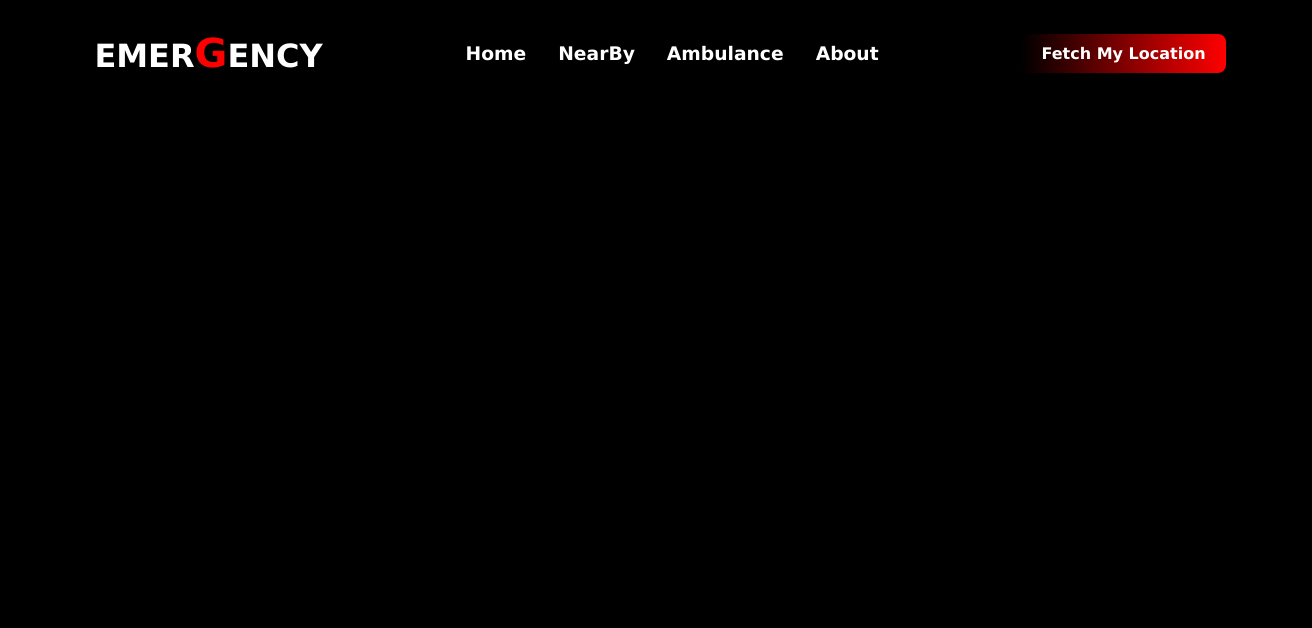
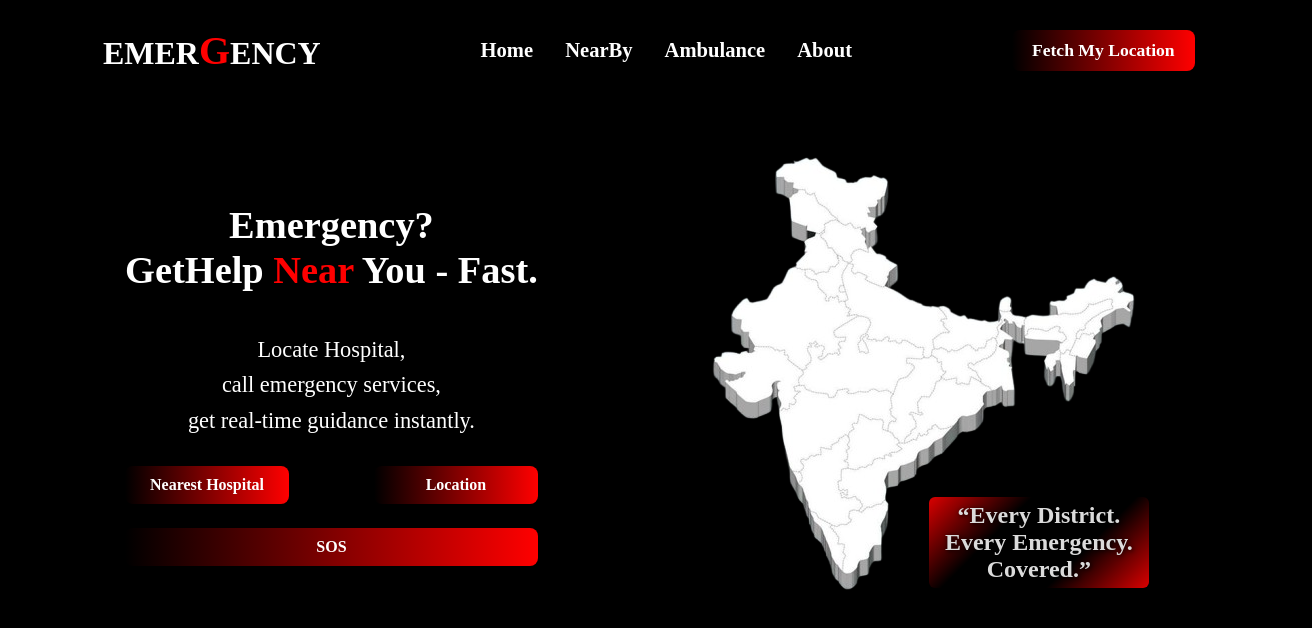
Before and after one commit to Twinklekumari2/Emergency, a React (Vite) app in the folder frontend/emergency/: page / in a window 1280 px wide. Shown: the top 628 px of the page, 1312 px wide, since content can reach past the window. Built offline with nearby package versions, Linux system fonts and the light colour scheme.

Commit message:
hero section added

```diff
--- a/frontend/emergency/index.html
+++ b/frontend/emergency/index.html
@@ -5,6 +5,10 @@
     <link rel="icon" type="image/svg+xml" href="/vite.svg" />
     <meta name="viewport" content="width=device-width, initial-scale=1.0" />
     <title>emergency</title>
+    <style>
+@import url('https://fonts.googleapis.com/css2?family=EB+Garamond:ital,wght@0,400..800;1,400..800&display=swap');
+</style>
+
   </head>
   <body>
     <div id="root"></div>
--- /dev/null
+++ b/frontend/emergency/src/components/HeroSection.jsx
@@ -0,0 +1,48 @@
+import React from 'react'
+import './../styles/HeroSection.css'
+import getUserLocation from './../script/location.js'
+import { useNavigate } from 'react-router-dom'
+import indiaImg from "../assets/india22.png";
+
+const HeroSection = () => {
+    const navigate = useNavigate();
+    function handleSOS(){
+        window.location.href = "tel:108";
+    };
+  return (
+    <div className='hero-section'>
+        <div className='left-hero-section'>
+            <div className='lhs-heading'>
+                <h1>Emergency?</h1>
+                <h1>GetHelp <span>Near</span> You - Fast.</h1>
+            </div>
+
+
+            <div className='lhs-para'>
+                <p>Locate Hospital,</p>
+                <p>call emergency services,</p>
+                <p>get real-time guidance instantly.</p>
+            </div>
+
+            <div className='lhs-buttons'>
+                <div className='lhs-btn1'>
+                    <div className='button btn' onClick={() => navigate('/near-by')}>Nearest Hospital</div>
+                    <div className='button btn' onClick={getUserLocation}>Location</div>
+                </div>
+                <div>
+                    <div className='button' onClick={handleSOS}>SOS</div>
+                </div>
+            </div>
+
+        </div>
+        <div className='right-hero-section'>
+             <div className='image'>
+                <img src={indiaImg} alt="india"/>
+                <div className='tagline'>“Every District. Every Emergency. Covered.” </div>
+             </div>
+        </div>
+    </div>
+  )
+}
+
+export default HeroSection
--- a/frontend/emergency/src/index.css
+++ b/frontend/emergency/src/index.css
@@ -1,3 +1,4 @@
 *{
-    background-color: black;
+    background: black;
+    color: white;
 }
--- a/frontend/emergency/src/pages/HomePage.jsx
+++ b/frontend/emergency/src/pages/HomePage.jsx
@@ -1,10 +1,12 @@
 import React from 'react'
 import Navbar from '../components/Navbar'
-
+import HeroSection from '../components/HeroSection'
+import './../styles/pages.css'
 const HomePage = () => {
   return (
-    <div>
+    <div className='home-page'>
         <Navbar/>
+        <HeroSection/>
     </div>
   )
 }
--- /dev/null
+++ b/frontend/emergency/src/styles/HeroSection.css
@@ -0,0 +1,104 @@
+.hero-section{
+    width: 100%;
+    /* border: 2px solid red; */
+    margin-top: 6rem;
+    height: auto;
+    display: flex;
+    justify-content: space-evenly;
+    align-items: center;
+    padding: 20px 0;
+}
+
+.left-hero-section{
+    display: flex;
+    flex-direction: column;
+    justify-content: space-between;
+    justify-content: center;
+    /* border: 2px solid red; */
+    padding: 20px;
+    gap: 1rem;
+}
+.lhs-heading h1 span{
+    color: red;
+}
+
+.lhs-heading{
+    font-size: 1.2rem;
+    line-height: 1.2rem;
+
+}
+.lhs-para{
+    line-height: 0.8rem;
+    font-size: 1.4rem;
+}
+.lhs-heading, .lhs-para{
+    text-align: center;
+}
+
+.lhs-buttons{
+    display: flex;
+    flex-direction: column;
+    /* align-items: center; */
+    justify-content: space-between;
+    gap: 1.5rem;
+}
+.lhs-btn1{
+    display: flex;
+    justify-content: space-between;
+}
+.btn{
+    width: 30%;
+}
+.button{
+    display: flex;
+    justify-content: center;
+    align-items: center;
+    background: linear-gradient(to right,black,red);
+    padding: 10px 20px;
+    font-size: 1rem;
+    font-weight: 600;
+    border-radius: 8px;
+}
+
+.right-hero-section{
+    display: flex;
+    justify-content: center;
+    align-items: center;
+    padding: 10px;
+    position: relative;
+    z-index: 8;
+}
+
+.right-hero-section .image img{
+    width: 100%;
+    max-width: 500px;
+    height: auto;
+    border-radius: 12px;
+    object-fit: cover;
+}
+
+.right-hero-section .tagline {
+  position: absolute;
+  bottom: 10%;
+  right: 5%;
+  transform: none;
+  color: white;
+  font-size: 1.5rem;
+  font-weight: 600;
+  text-shadow: 1px 1px 5px black;
+  text-align: right;
+  background: linear-gradient(135deg, red, black, black, red);
+  padding: 5px 10px;
+  border-radius: 6px;
+  max-width: 200px;
+  text-align: center;
+  opacity: 0.86;
+}
+
+
+@media only screen and (max-width : 500px){
+    .lhs-heading{
+        font-size: 1rem;
+        line-height: normal;
+    }
+}
--- a/frontend/emergency/src/styles/Navbar.css
+++ b/frontend/emergency/src/styles/Navbar.css
@@ -1,13 +1,15 @@
 .container{
-    width: 100%;
+    width: 97%;
     height: 10vh;
     background-color: black;
     color: #ffffff;
-    font-family: Verdana, Geneva, Tahoma, sans-serif;
     display: flex;
     align-items: center;
     justify-content: space-around;
     padding: 5px 20px;
+    position: fixed;
+    top: 5px;
+    z-index: 9;
 }
 
 /* LEFT SIDE */
@@ -22,7 +24,7 @@
     align-items: center;
     gap: 2rem;
     padding: 0 10px;
-    font-size: 1rem;
+    font-size: 1.1rem;
     font-weight: 700;
 }
 
@@ -43,7 +45,7 @@
     align-items: center;
     background: linear-gradient(to right,black,red);
     padding: 10px 20px;
-    font-size: 1rem;
+    font-size: 1.1rem;
     font-weight: 700;
     border-radius: 8px;
 }
--- /dev/null
+++ b/frontend/emergency/src/styles/pages.css
@@ -0,0 +1,4 @@
+.home-page{
+    width:100%;
+    height:100vh;
+}
```
Also changed, not shown: frontend/emergency/src/assets/india22.png (added).
